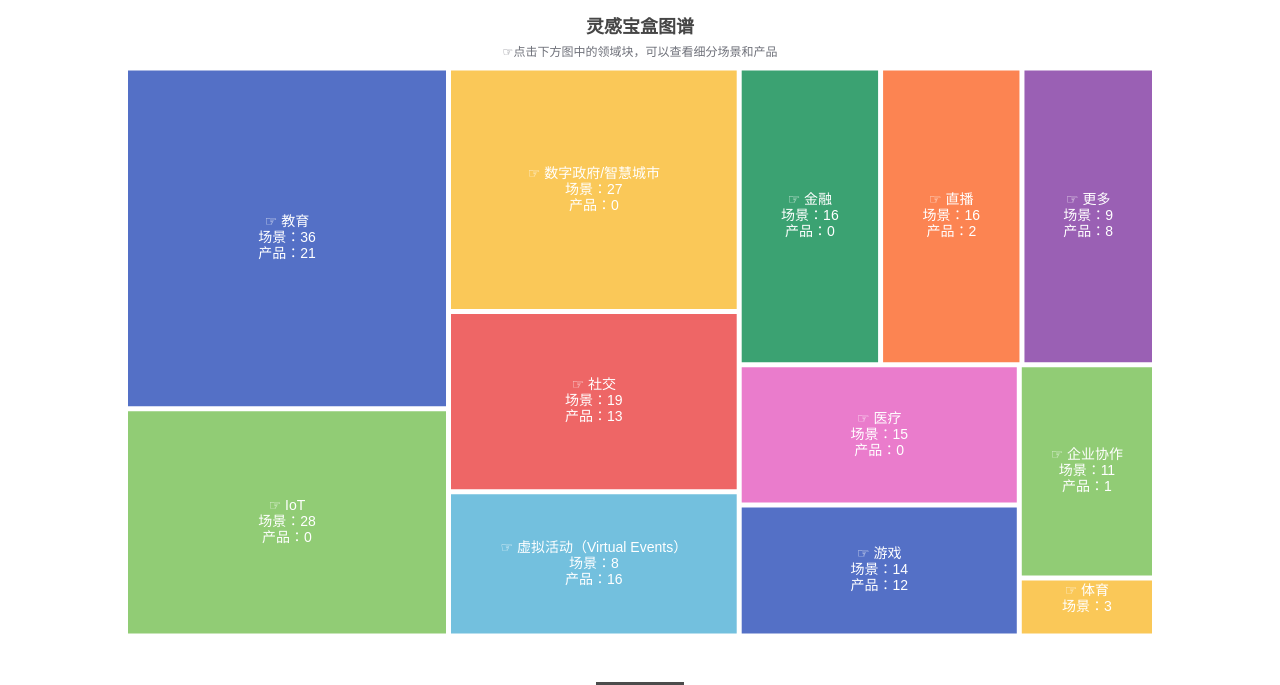
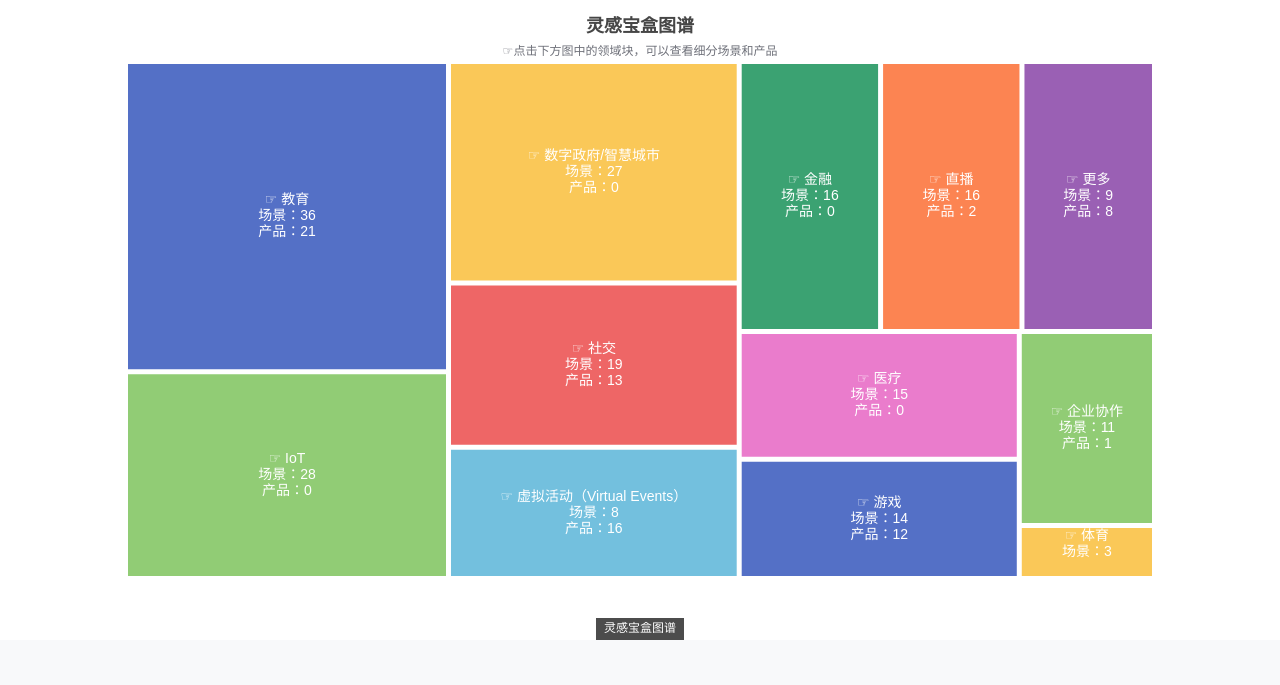
Before and after one commit to AgoraIO-Community/Idea-Box, a plain HTML site: page index.html in a window 1280 px wide. Shown: the top 685 px of the page. Drawn offline with Linux system fonts and the light colour scheme.

Commit message:
update site and data

```diff
--- a/index.html
+++ b/index.html
@@ -6,7 +6,7 @@
   </head>
 
   <body style="height: 100%; margin: 0">
-    <div id="container" style="height: 88%"></div>
+    <div id="container" style="height: 80%"></div>
 
     <script type="text/javascript" src="./js/jquery-3.4.1.min.js"></script>
     <script type="text/javascript" src="./js/bootstrap.min.js"></script>
```
